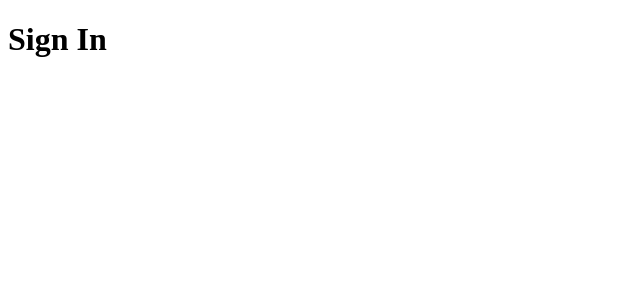
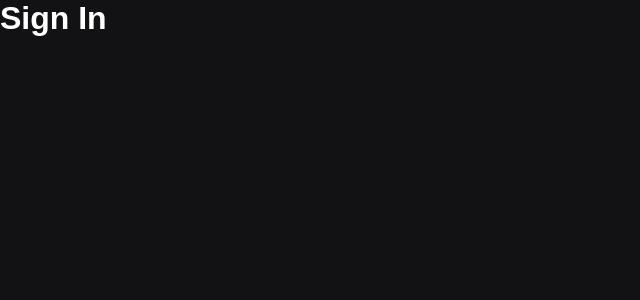
Before and after one commit to lucaspires-source/google-auth, a React (Vite) app: page / in a window 1280 px wide. Shown: the top 300 px of the page, without its empty margins (0-640 px from the left). Built offline with nearby package versions, Linux system fonts and the light colour scheme.

Commit message:
instaling saas

```diff
--- a/package.json
+++ b/package.json
@@ -10,7 +10,8 @@
   },
   "dependencies": {
     "react": "^18.2.0",
-    "react-dom": "^18.2.0"
+    "react-dom": "^18.2.0",
+    "sass": "^1.54.5"
   },
   "devDependencies": {
     "@types/react": "^18.0.17",
--- a/src/main.tsx
+++ b/src/main.tsx
@@ -1,7 +1,7 @@
 import React from 'react'
 import ReactDOM from 'react-dom/client'
 import App from './App'
-
+import './styles/global.scss';
 
 ReactDOM.createRoot(document.getElementById('root') as HTMLElement).render(
   <React.StrictMode>
--- /dev/null
+++ b/src/styles/global.scss
@@ -0,0 +1,27 @@
+:root {
+    --primary: #00B37E;
+    --background: #121214;
+    --text: #FFF;
+    --caption: #8D8D99;
+    --gray: #E1E1E6;
+    --background-light: rgba(255, 255, 255, 0.05);
+  }
+
+  * {
+    margin: 0;
+    padding: 0;
+    box-sizing: border-box;
+  }
+
+  body {
+    background-color: var(--background);
+    color: var(--text);
+
+    font-family: 'Poppins', sans-serif;
+    -webkit-font-smoothing: antialiased;
+  }
+
+  button {
+    font-family: 'Poppins', sans-serif;
+    cursor: pointer;
+  }
```
Also changed, not shown: 1 other file (tests, documents, lock files or other folders).
